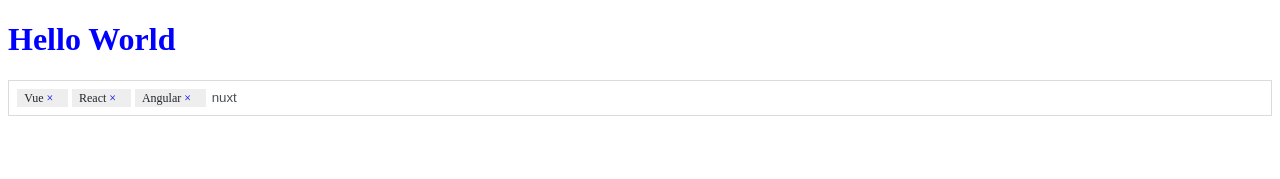
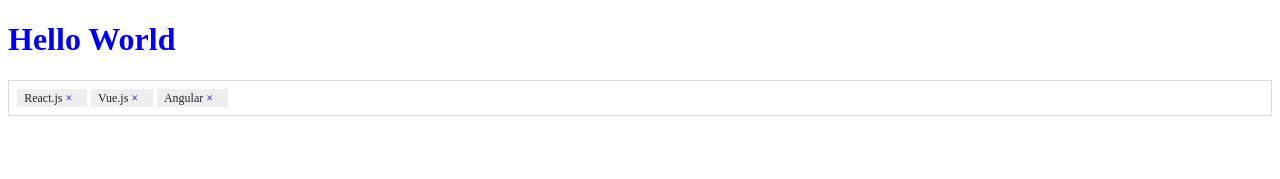
Before and after one commit to wisnuwirayuda/tags-input, a Vue app: page / in a window 1280 px wide. Shown: the top 179 px of the page. Built offline with nearby package versions, Linux system fonts and the light colour scheme.

Commit message:
Komunikasi Antar Komponen Penggunaan Props

```diff
--- a/src/App.vue
+++ b/src/App.vue
@@ -1,4 +1,9 @@
 <script>
+export default {
+  data: () => ({
+    jsFrameworks: ["React.js", "Vue.js", "Angular"]
+  })
+}
 // import TagsInput from './components/TagsInput.vue';
 // export default {
 //   components: { TagsInput }
@@ -7,7 +12,7 @@
 
 <template>
   <h1>Hello World</h1>
-  <tags-input></tags-input>
+  <tags-input :selectedTags="jsFrameworks"></tags-input>
   <!-- <tags-input /> -->
   <!-- <TagsInput /> -->
 </template>
--- a/src/components/TagsInput.vue
+++ b/src/components/TagsInput.vue
@@ -53,11 +53,20 @@
 
 <script>
 export default {
+    props: {
+        selectedTags: {
+            type: Array,
+            default: () => []
+        }
+    },
+
     // Narrow Func
-    data: () => ({
-        tags: ["Vue", "React", "Angular"],
-        newTag: 'nuxt'
-    }),
+    data() {
+        return {
+            tags: [...this.selectedTags],
+            newTag: ''
+        }
+    },
 
     // data() {
     //     return {
```
